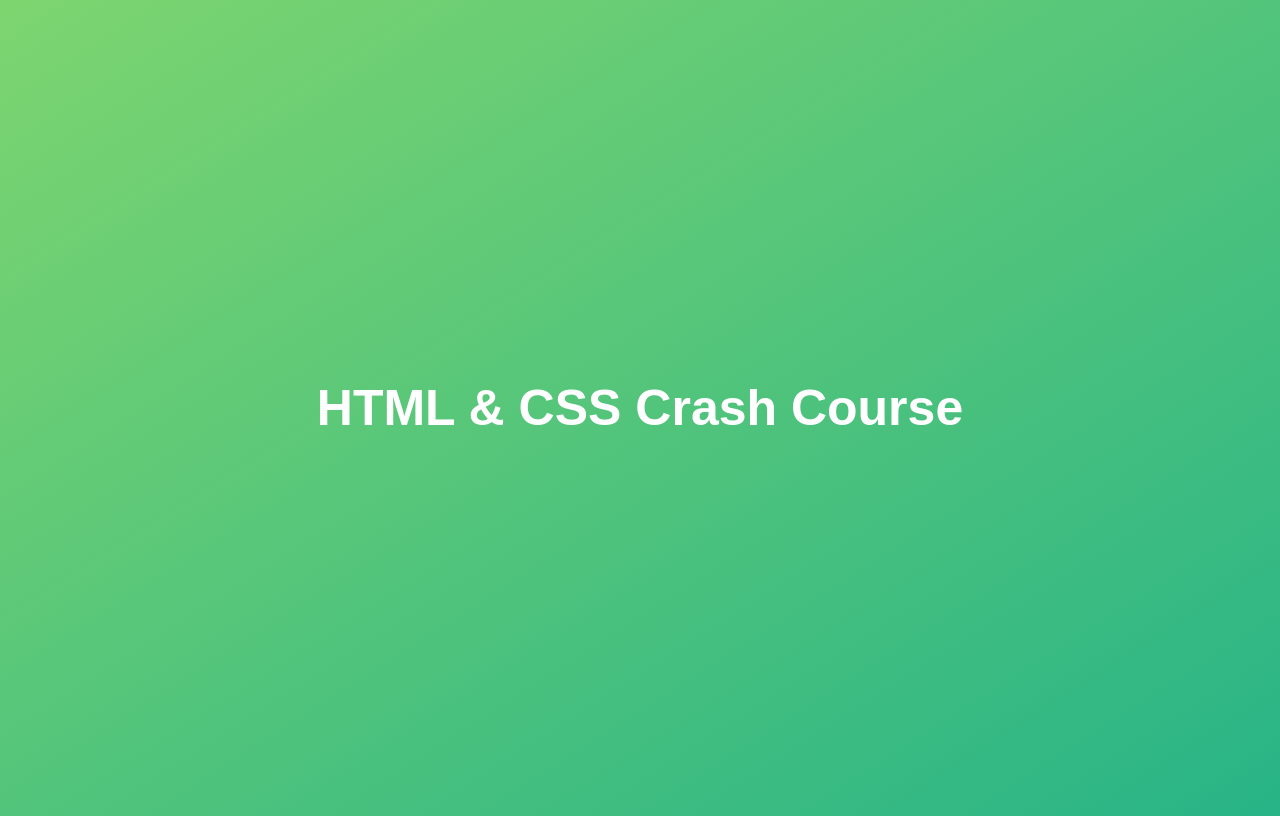
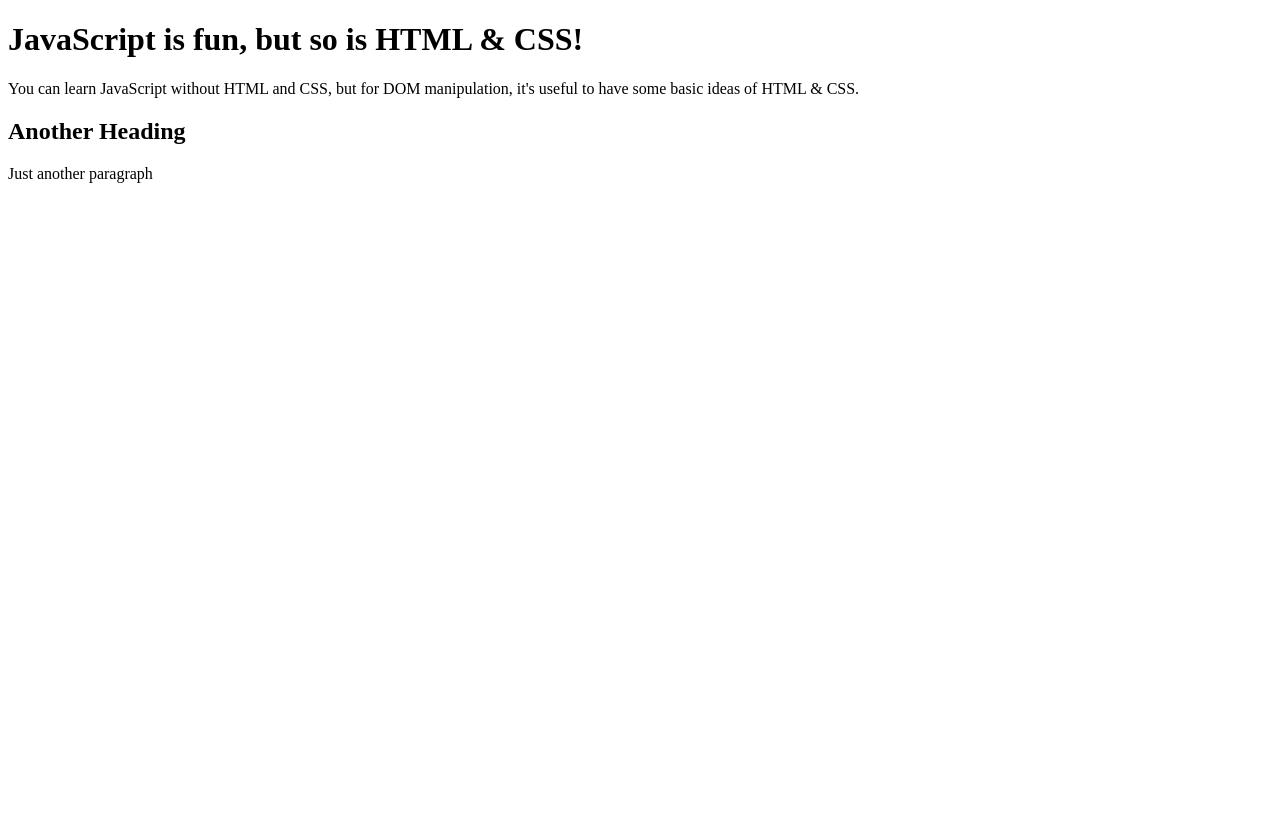
Before and after one commit to dforero04/Complete-JS-Course, a plain HTML site: page HTML & CSS Crash Course/index.html in a window 1280 px wide. Drawn offline with Linux system fonts and the light colour scheme.

Commit message:
Simple HTML refresher

```diff
--- a/HTML & CSS Crash Course/index.html
+++ b/HTML & CSS Crash Course/index.html
@@ -1,30 +1,19 @@
+<!--Typing ! + TAB creates an HTML structure like below-->
 <!DOCTYPE html>
 <html lang="en">
   <head>
     <meta charset="UTF-8" />
+    <meta http-equiv="X-UA-Compatible" content="IE=edge" />
     <meta name="viewport" content="width=device-width, initial-scale=1.0" />
-    <meta http-equiv="X-UA-Compatible" content="ie=edge" />
-    <title>HTML & CSS Crash Course</title>
-    <style>
-      body {
-        height: 100vh;
-        display: flex;
-        align-items: center;
-        background: linear-gradient(to top left, #28b487, #7dd56f);
-      }
-      h1 {
-        font-family: sans-serif;
-        font-size: 50px;
-        line-height: 1.3;
-        width: 100%;
-        padding: 30px;
-        text-align: center;
-        color: white;
-      }
-    </style>
+    <title>Learning HTML & CSS</title>
   </head>
   <body>
-    <h1>HTML & CSS Crash Course</h1>
-    <script src="script.js"></script>
+    <h1>JavaScript is fun, but so is HTML & CSS!</h1>
+    <p>
+      You can learn JavaScript without HTML and CSS, but for DOM manipulation,
+      it's useful to have some basic ideas of HTML & CSS.
+    </p>
+    <h2>Another Heading</h2>
+    <p>Just another paragraph</p>
   </body>
 </html>
--- a/HTML & CSS Crash Course/script.js
+++ /dev/null
@@ -1,2 +0,0 @@
-// Remember, we're gonna use strict mode in all scripts now!
-'use strict';
```
